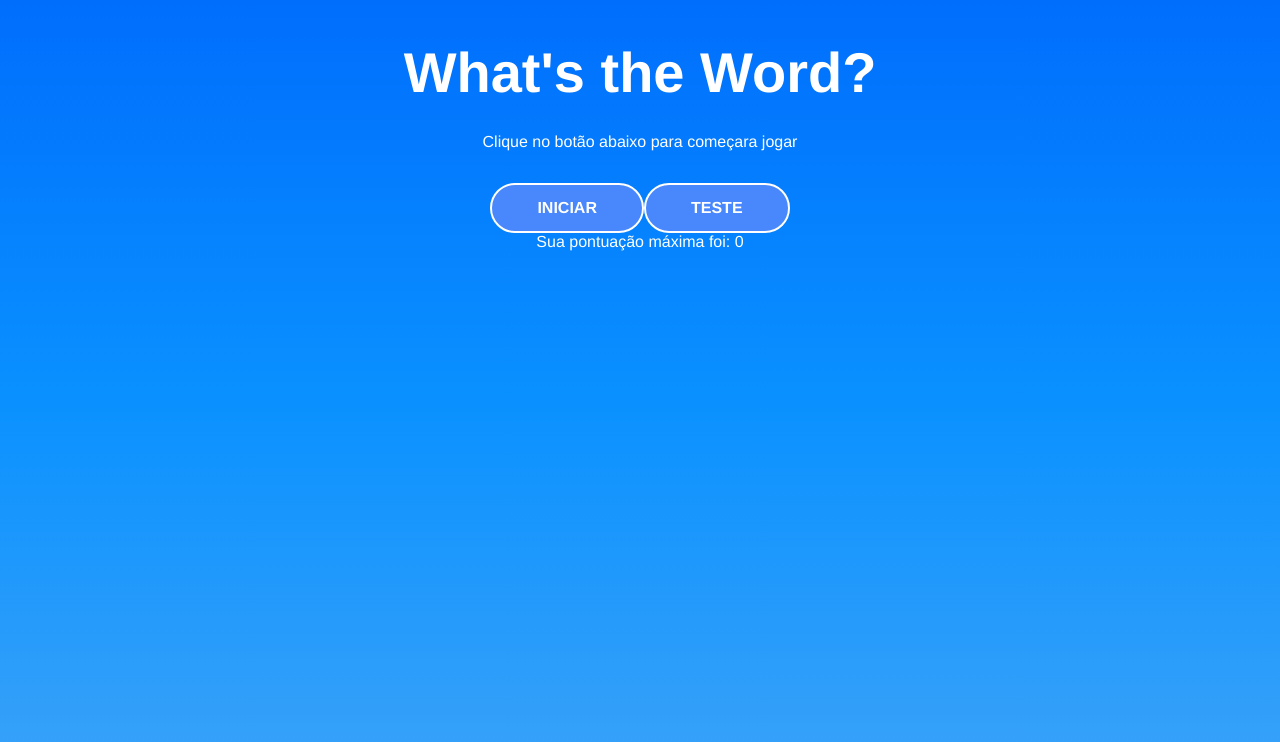
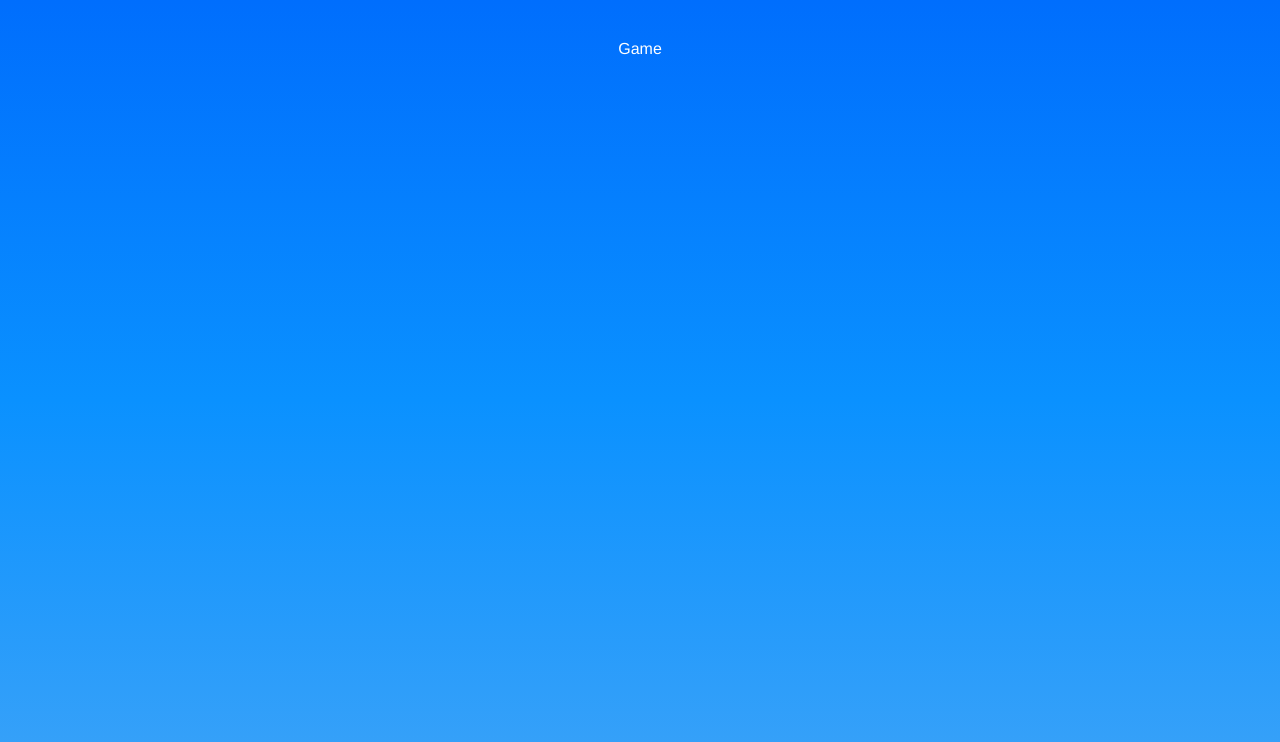
Before and after one commit to AbnerBenicio/What-s_the_word, a React (Vite) app: page / in a window 1280 px wide. Both pictures are taken after a click on the button "INICIAR". Shown: the top 742 px of the page. Built offline with nearby package versions, Linux system fonts and the light colour scheme.

Commit message:
Creating game components

```diff
--- a/src/App.jsx
+++ b/src/App.jsx
@@ -1,21 +1,55 @@
-import { useState, useEffect } from "react";
+//Style
 import "./App.css";
+//React
+import { useState, useEffect, useCallback } from "react";
+//Data
+import { wordsList } from "./data/words";
+//Components
 import StartScreen from "./components/StartScreen";
+import Game from "./components/Game";
+import Gameover from "./components/Gameover"
+
+const stages = [
+  {
+    id: 1,
+    name: "start",
+  },
+  {
+    id: 2,
+    name: "game",
+  },
+  {
+    id: 3,
+    name: "end",
+  },
+];
 
 function App() {
-  const [score, setScore] = useState(() => {
+  const [scoreMax, setScoreMax] = useState(() => {
     const data = localStorage.getItem("score");
     const initialValue = JSON.parse(data);
     return initialValue || 0;
   });
 
+  const [gameStage, setGameStage] = useState(stages[0].name);
+
+  const [words] = useState(wordsList)
+
   useEffect(() => {
-    localStorage.setItem("score", JSON.stringify(score));
-  }, [score]);
+    localStorage.setItem("score", JSON.stringify(scoreMax));
+  }, [scoreMax]);
 
   return (
     <div className="App">
-      <StartScreen score={score} setScore={setScore}/>
+      {gameStage === "start" && (
+        <StartScreen score={scoreMax} stages={stages} setGameStage={setGameStage} />
+      )}
+      {gameStage === "game" && (
+        <Game setScore={setScoreMax} />
+      )}
+      {gameStage === "end" && (
+        <Gameover score={score} setScore={setScore} />
+      )}
     </div>
   );
 }
--- /dev/null
+++ b/src/components/Game.jsx
@@ -0,0 +1,9 @@
+import "./Game.css"
+
+const Game = ({setScore}) => {
+  return (
+    <div>Game</div>
+  )
+}
+
+export default Game
--- /dev/null
+++ b/src/components/Gameover.jsx
@@ -0,0 +1,7 @@
+const Gameover = () => {
+  return (
+    <div>Gameover</div>
+  )
+}
+
+export default Gameover
--- a/src/components/StartScreen.jsx
+++ b/src/components/StartScreen.jsx
@@ -1,15 +1,13 @@
-
 import "./StartScreen.css";
 
 // eslint-disable-next-line react/prop-types
-const StartScreen = ({score, setScore}) => {
+const StartScreen = ({score, stages, setGameStage}) => {
 
   return (
     <div className="start">
       <h1>What's the Word?</h1>
       <p>Clique no botão abaixo para começara jogar</p>
-      <button>Iniciar</button>
-      <button onClick={() => setScore(score + 7)}>Teste</button>
+      <button onClick={() => setGameStage(stages[1].name)}>Iniciar</button>
       <p>Sua pontuação máxima foi: {score}</p>
     </div>
   );
```
Also changed, not shown: src/components/Game.css (added), src/components/Gameover.css (added).
